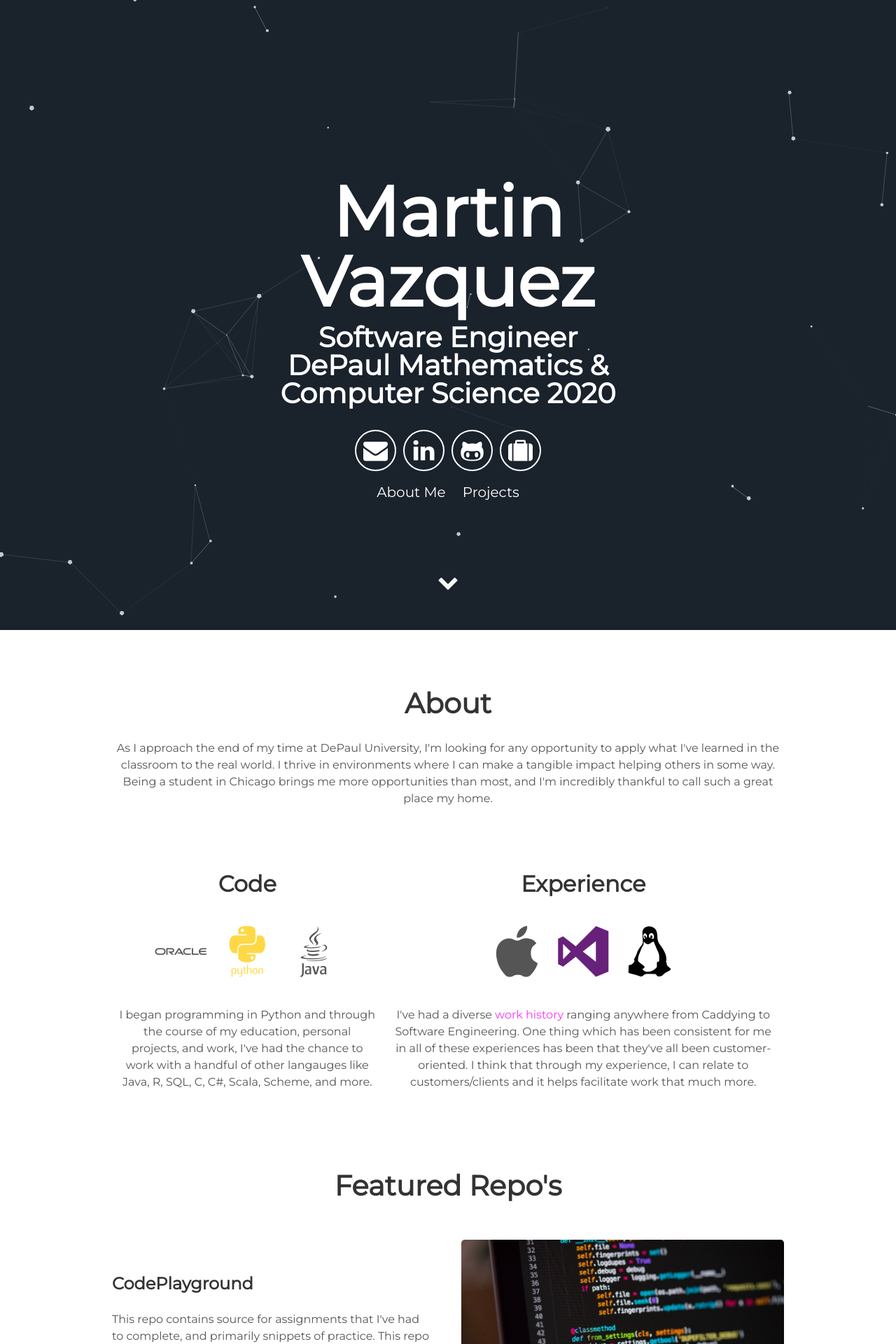
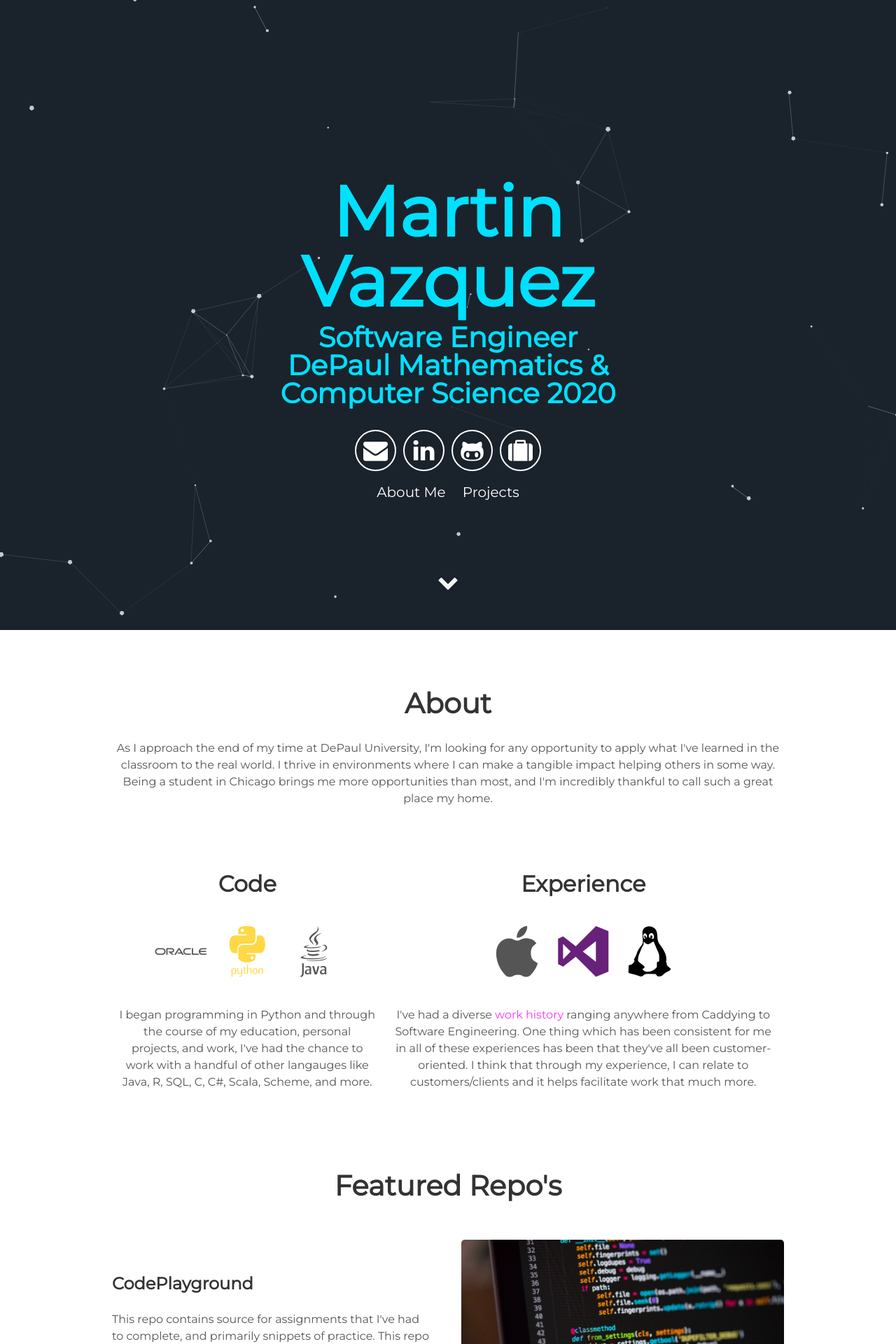
Before and after one commit to mv4z/mv4z.github.io, a Jekyll site: the page built from index.html, in a window 1280 px wide. Shown: the top 1920 px of the page at 70% size. Built offline with Jekyll 4.4.1, drawn with Linux system fonts in a browser that asks for light colours.

Commit message:
changed text

```diff
--- a/src/styles/_header.scss
+++ b/src/styles/_header.scss
@@ -16,7 +16,7 @@
 .header {
   z-index: 1;
   text-align: center;
-  color:#00E0FF;
+  color:#FFF;
   position: absolute;
   top: 50%;
   left: 50%;
@@ -37,7 +37,7 @@
     font-size: 20px;
     display: inline;
     line-height: 1;
-    color: #00E0FF;
+    color: #FFF;
     margin-top: 10px;
     @media only screen and (min-width:$cut){
       font-size: 40px;
```
Also changed, not shown: assets/css/main.css, 2 other files.
